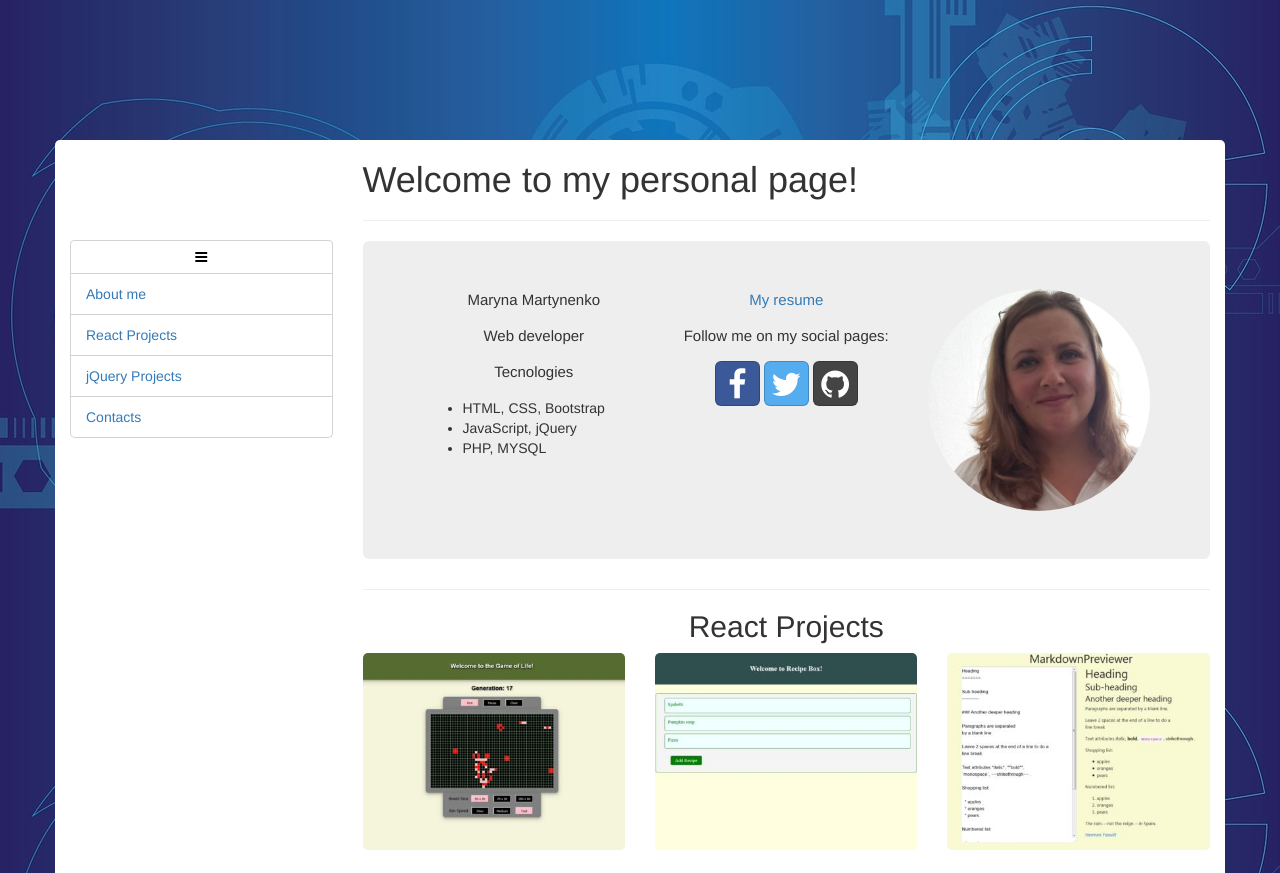
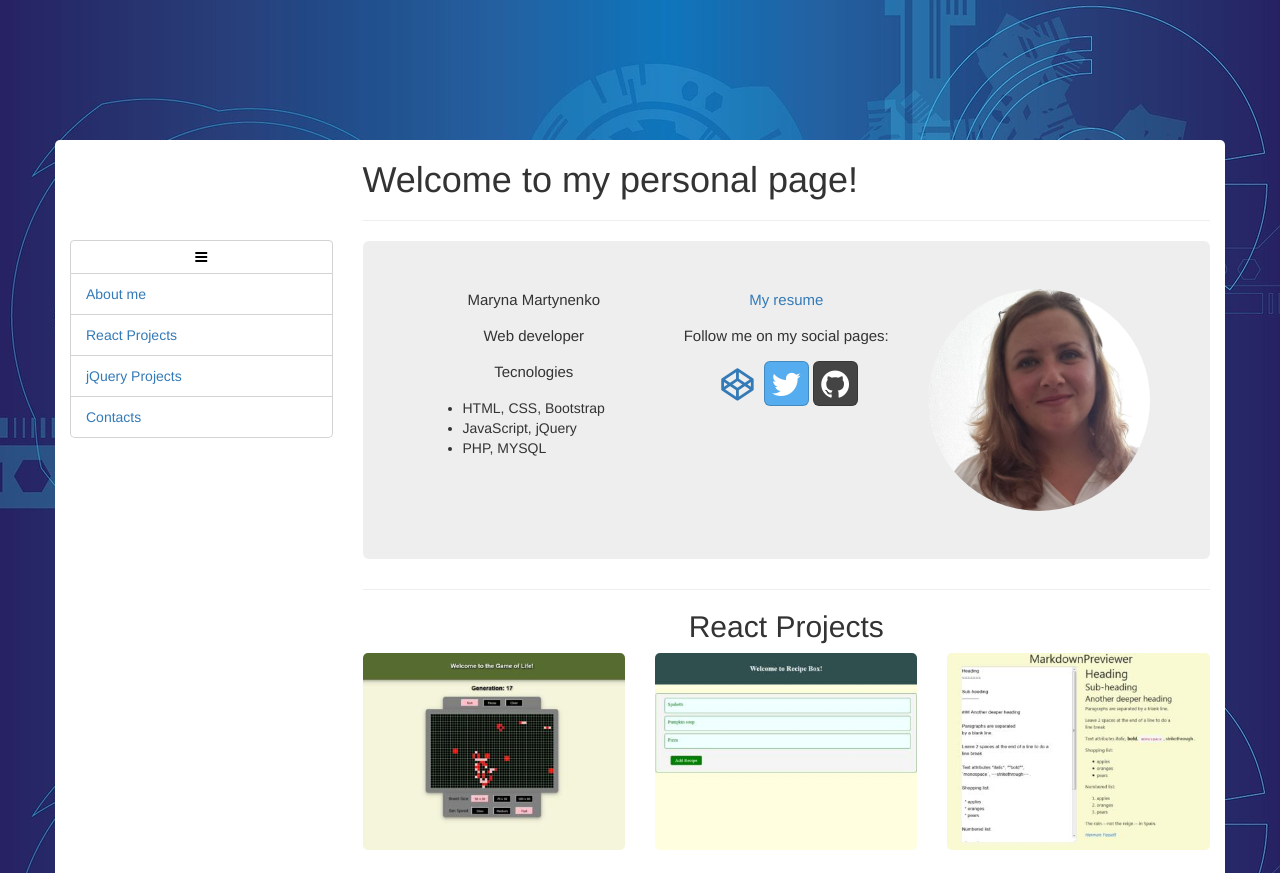
Before and after one commit to alivemary/alivemary.github.io, a plain HTML site: page index.html in a window 1280 px wide. Shown: the top 873 px of the page. Drawn offline with nearby package versions, Linux system fonts and the light colour scheme.

Commit message:
social edited

```diff
--- a/index.html
+++ b/index.html
@@ -81,7 +81,7 @@
 
                                         <div class="text-center">
                                             <p>Follow me on my social pages:</p>
-                                            <a onclick="" target='_blank' href="https://www.facebook.com/marina.martynenko.7" class="btn btn-social-icon btn-lg btn-facebook"><i class="fa fa-facebook"></i></a>
+                                            <a onclick="" target='_blank' href="http://codepen.io/alivemary/" class="btn btn-social-icon btn-lg btn-codepen"><i class="fa fa-codepen"></i></a>
                                             <a onclick="" target='_blank' href="https://twitter.com/zombi_housewife" class="btn btn-social-icon btn-lg btn-twitter"><i class="fa fa-twitter"></i></a>
                                             <a onclick="" target='_blank' href="https://github.com/alivemary" class="btn btn-social-icon btn-lg btn-github"><i class="fa fa-github"></i></a>
 
```
